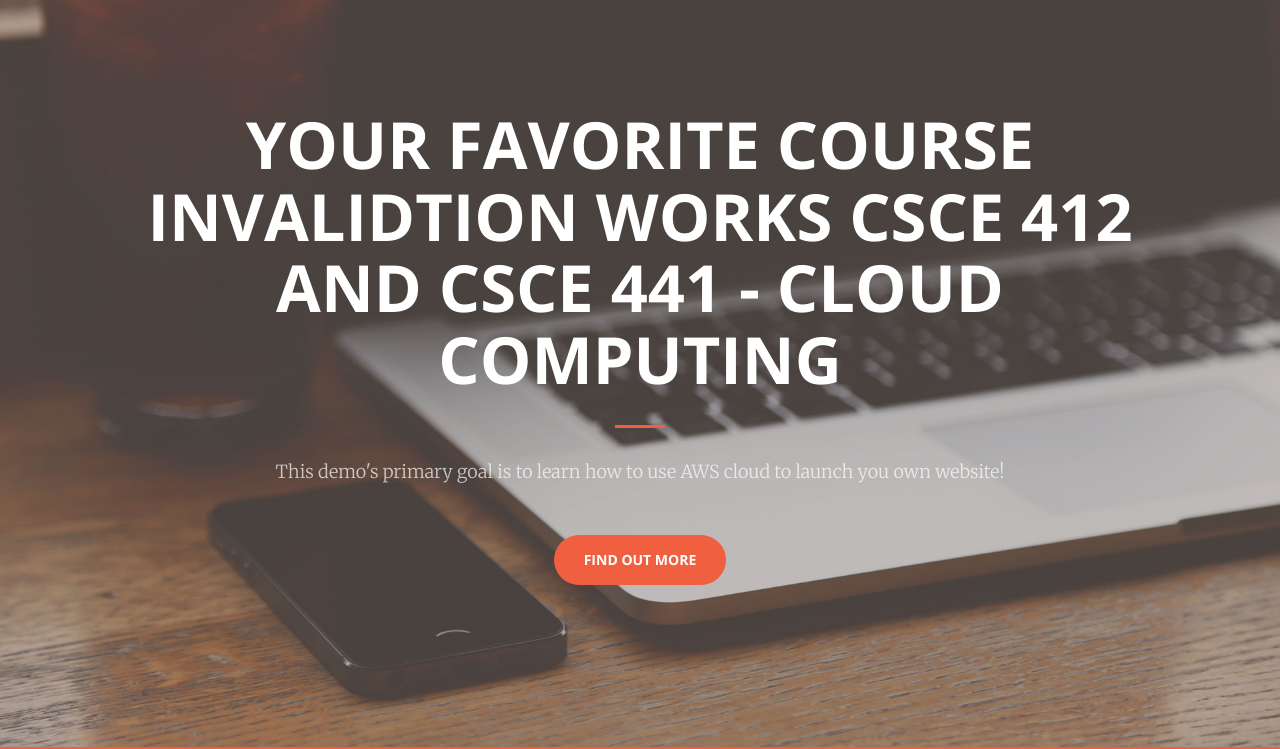
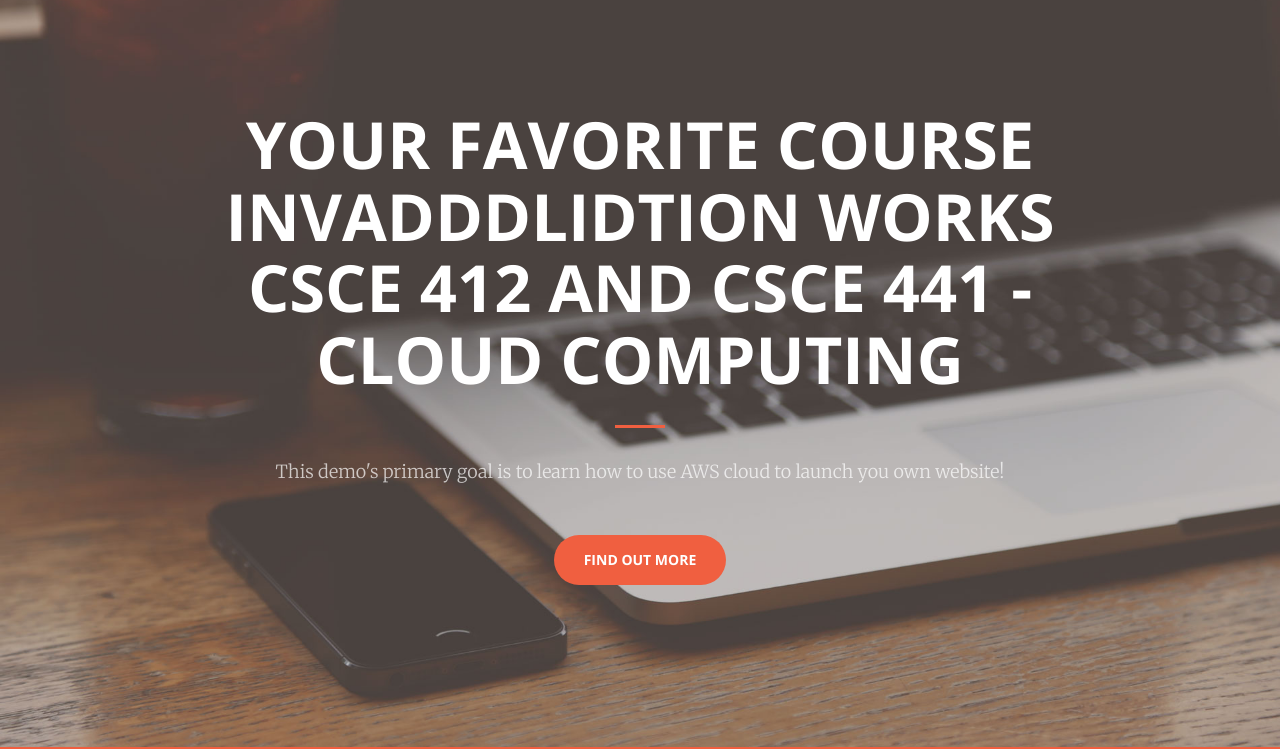
Before and after one commit to ameelaziz/DynamicWebsite, a plain HTML site: page index.html in a window 1280 px wide. Shown: the part 53-802 px from the top of the page. Drawn offline with nearby package versions, Linux system fonts and the light colour scheme.

Commit message:
making sure it works2222

```diff
--- a/index.html
+++ b/index.html
@@ -74,7 +74,7 @@
     <header>
         <div class="header-content">
             <div class="header-content-inner">
-                <h1>Your Favorite Course INVALIDTION WORKS CSCE 412 and CSCE 441 - Cloud Computing</h1>
+                <h1>Your Favorite Course INVAdddLIDTION WORKS CSCE 412 and CSCE 441 - Cloud Computing</h1>
                 <hr>
                 <p>This demo's primary goal is to learn how to use AWS cloud to launch you own website!</p>
                 <a href="#about" class="btn btn-primary btn-xl page-scroll">Find Out More</a>
```
